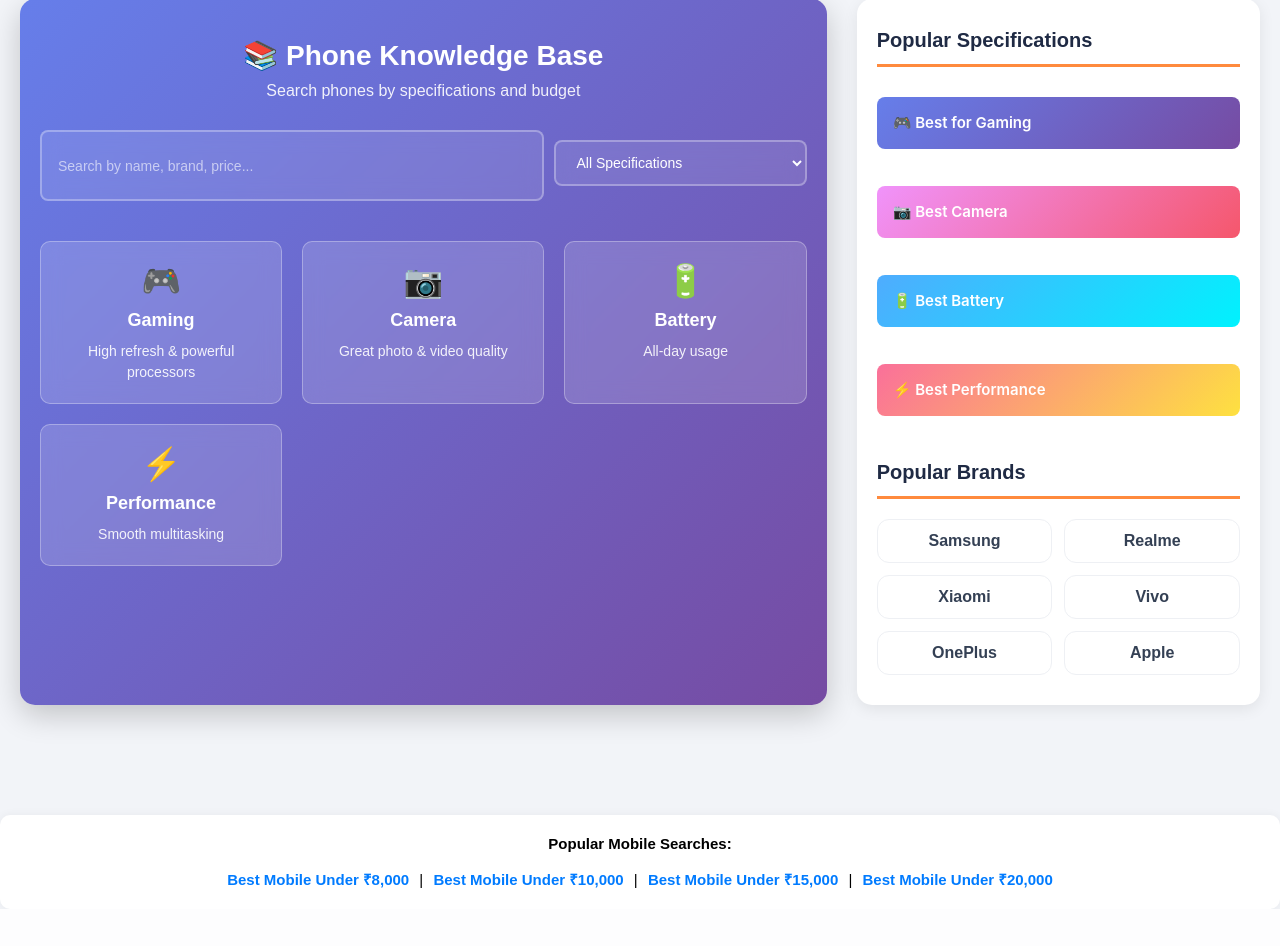
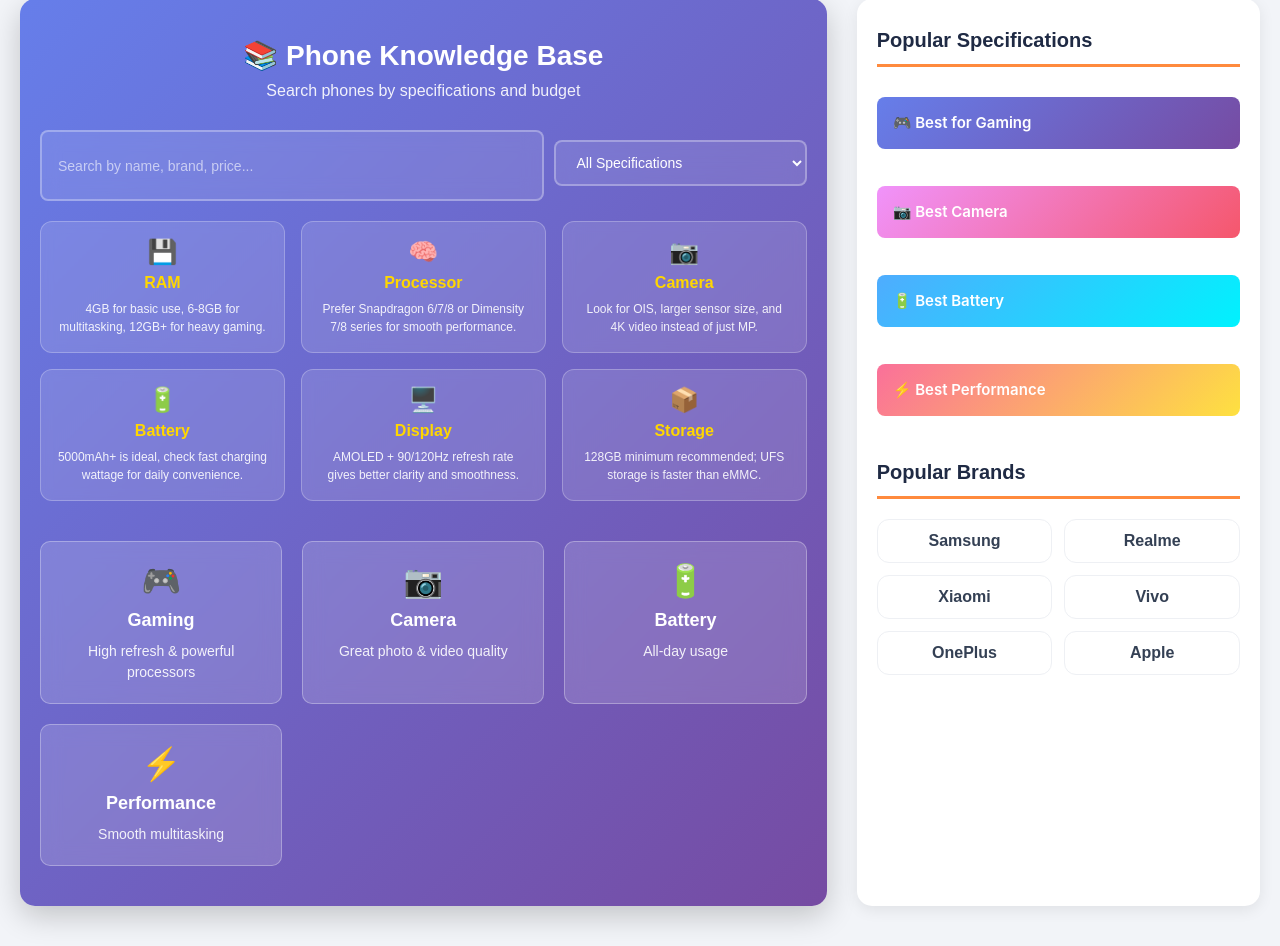
Before and after one commit to Shubh10091997/top3-mobile, a Flask app: page / in a window 1280 px wide. Shown: the part 565-1511 px from the top of the page. Before the commit the page ends 1474 px from the top, so only its background shows below. Run offline with Flask 3, Linux system fonts and the light colour scheme.

Commit message:
Add knowledge base cards

```diff
--- a/templates/index.html
+++ b/templates/index.html
@@ -347,6 +347,40 @@
         <div class="education-points" id="educationPoints"></div>
       </div>
 
+      <!-- Knowledge Type Cards -->
+      <div class="knowledge-cards">
+        <div class="knowledge-card">
+          <div class="knowledge-icon">💾</div>
+          <h4>RAM</h4>
+          <p>4GB for basic use, 6-8GB for multitasking, 12GB+ for heavy gaming.</p>
+        </div>
+        <div class="knowledge-card">
+          <div class="knowledge-icon">🧠</div>
+          <h4>Processor</h4>
+          <p>Prefer Snapdragon 6/7/8 or Dimensity 7/8 series for smooth performance.</p>
+        </div>
+        <div class="knowledge-card">
+          <div class="knowledge-icon">📷</div>
+          <h4>Camera</h4>
+          <p>Look for OIS, larger sensor size, and 4K video instead of just MP.</p>
+        </div>
+        <div class="knowledge-card">
+          <div class="knowledge-icon">🔋</div>
+          <h4>Battery</h4>
+          <p>5000mAh+ is ideal, check fast charging wattage for daily convenience.</p>
+        </div>
+        <div class="knowledge-card">
+          <div class="knowledge-icon">🖥️</div>
+          <h4>Display</h4>
+          <p>AMOLED + 90/120Hz refresh rate gives better clarity and smoothness.</p>
+        </div>
+        <div class="knowledge-card">
+          <div class="knowledge-icon">📦</div>
+          <h4>Storage</h4>
+          <p>128GB minimum recommended; UFS storage is faster than eMMC.</p>
+        </div>
+      </div>
+
       <!-- Quick Filter Cards -->
       <div class="info-cards">
         <div class="info-card" onclick="filterBySpec('gaming')">
@@ -384,16 +418,16 @@
     <div class="specs-sidebar">
       <div class="section-title-side">Popular Specifications</div>
       <div class="spec-links">
-        <button onclick="filterBySpec('gaming'); event.preventDefault();" class="spec-link spec-gaming">
+        <button onclick="filterBySpec('gaming'); return false;" class="spec-link spec-gaming">
           🎮 Best for Gaming
         </button>
-        <button onclick="filterBySpec('camera'); event.preventDefault();" class="spec-link spec-camera">
+        <button onclick="filterBySpec('camera'); return false;" class="spec-link spec-camera">
           📷 Best Camera
         </button>
-        <button onclick="filterBySpec('battery'); event.preventDefault();" class="spec-link spec-battery">
+        <button onclick="filterBySpec('battery'); return false;" class="spec-link spec-battery">
           🔋 Best Battery
         </button>
-        <button onclick="filterBySpec('performance'); event.preventDefault();" class="spec-link spec-performance">
+        <button onclick="filterBySpec('performance'); return false;" class="spec-link spec-performance">
           ⚡ Best Performance
         </button>
       </div>
@@ -1163,6 +1197,40 @@
     color: #ffd700;
   }
 
+  /* ===== KNOWLEDGE TYPE CARDS ===== */
+  .knowledge-cards {
+    display: grid;
+    grid-template-columns: repeat(3, 1fr);
+    gap: 16px;
+    margin-bottom: 24px;
+  }
+
+  .knowledge-card {
+    background: rgba(255, 255, 255, 0.12);
+    border: 1px solid rgba(255, 255, 255, 0.25);
+    border-radius: 12px;
+    padding: 16px;
+    text-align: center;
+    backdrop-filter: blur(6px);
+  }
+
+  .knowledge-card h4 {
+    margin: 8px 0 8px 0;
+    font-size: 16px;
+    color: #ffd700;
+  }
+
+  .knowledge-card p {
+    margin: 0;
+    font-size: 12px;
+    line-height: 1.5;
+    color: rgba(255, 255, 255, 0.9);
+  }
+
+  .knowledge-icon {
+    font-size: 24px;
+  }
+
   .emoji {
     font-size: 32px;
     display: block;
@@ -1188,6 +1256,10 @@
 
     .spec-layout {
       grid-template-columns: 1fr;
+    }
+
+    .knowledge-cards {
+      grid-template-columns: repeat(2, 1fr);
     }
   }
 
@@ -1216,6 +1288,10 @@
     .info-cards {
       grid-template-columns: 1fr;
     }
+
+    .knowledge-cards {
+      grid-template-columns: 1fr;
+    }
   }
 </style>
 
```
